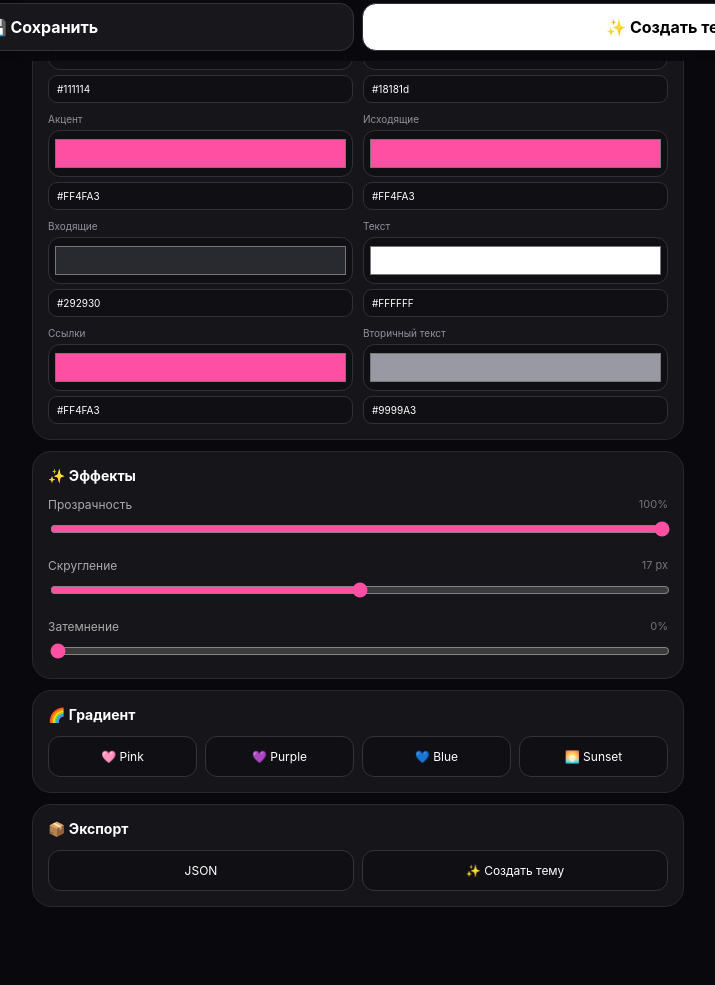
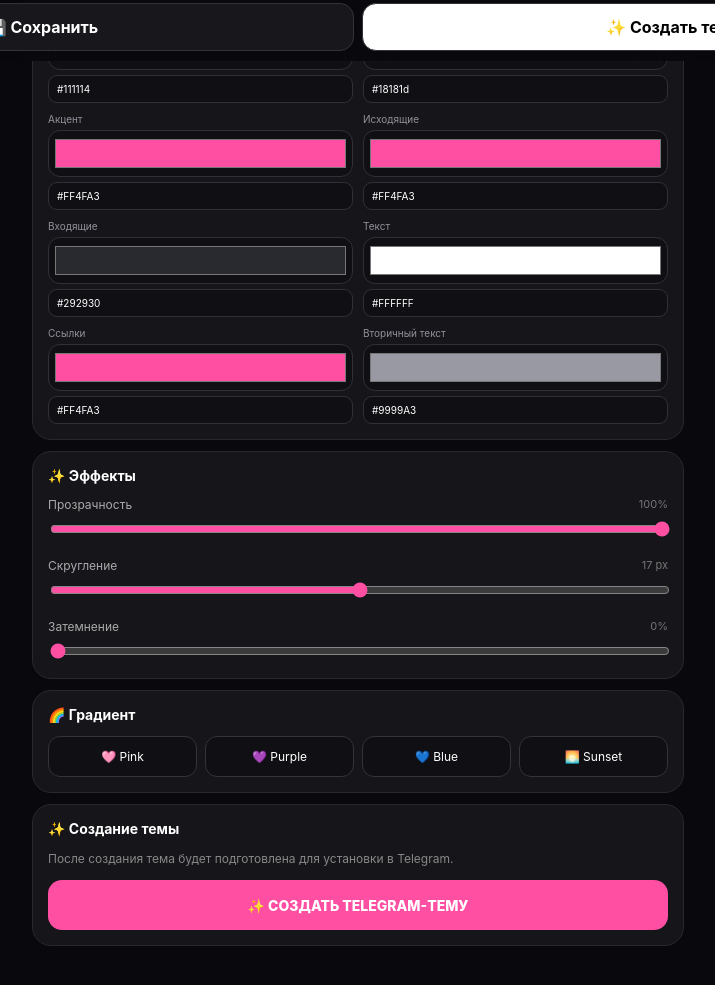
Before and after one commit to kvyv2jmg2c-cloud/theme-studio, a plain HTML site: page index.html in a window 1280 px wide. Shown: the part 739-1724 px from the top of the page, without its empty margins (282-997 px from the left). Drawn offline with Linux system fonts and the light colour scheme.

Commit message:
Update index.html

```diff
--- a/index.html
+++ b/index.html
@@ -687,15 +687,32 @@ accept="image/*"
 
 <div class="card">
 
-<div class="title">📦 Экспорт</div>
-
-<div class="actions">
-
-<button onclick="exportJSON()">JSON</button>
-
-<button onclick="createTheme()">✨ Создать тему</button>
-
-</div>
+<div class="title">✨ Создание темы</div>
+
+<div style="
+color:#888;
+font-size:12px;
+line-height:1.5;
+margin-bottom:12px;
+">
+После создания тема будет подготовлена
+для установки в Telegram.
+</div>
+
+<button
+onclick="createTheme()"
+style="
+width:100%;
+height:50px;
+border-radius:14px;
+background:#ff4fa3;
+color:white;
+font-weight:800;
+font-size:14px;
+"
+>
+✨ СОЗДАТЬ TELEGRAM-ТЕМУ
+</button>
 
 </div>
 
```
